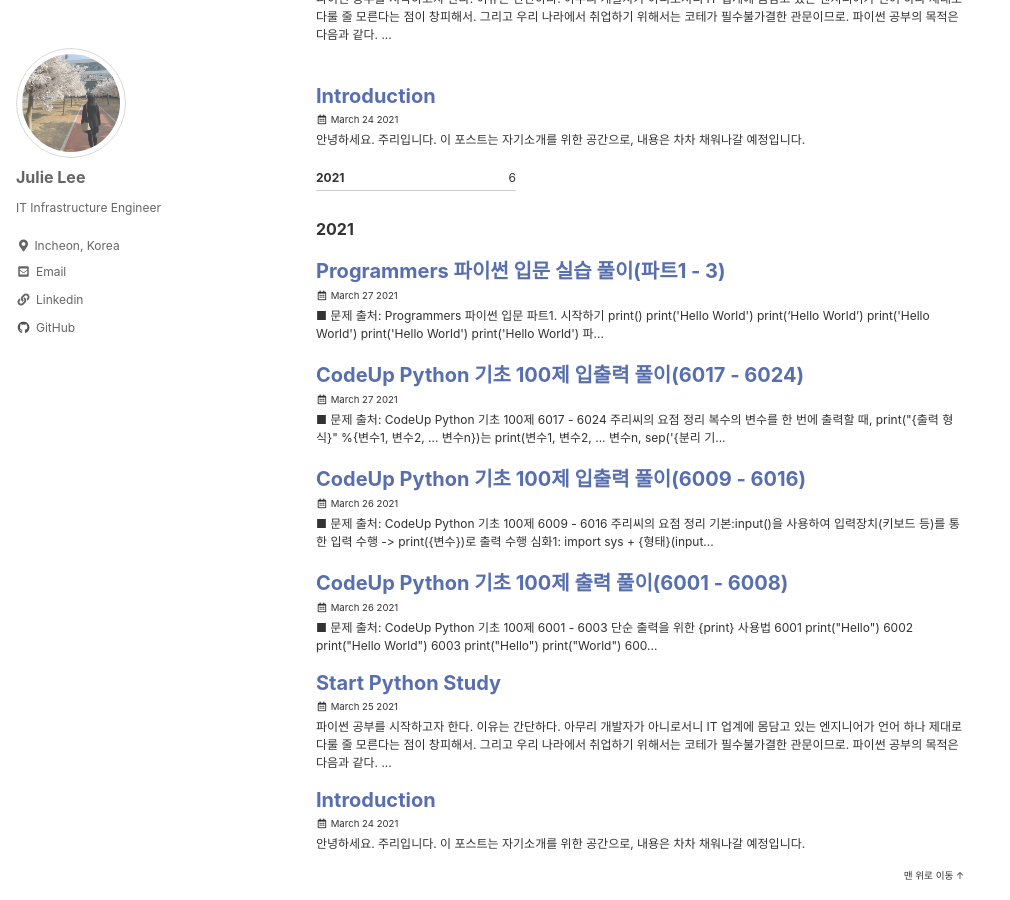
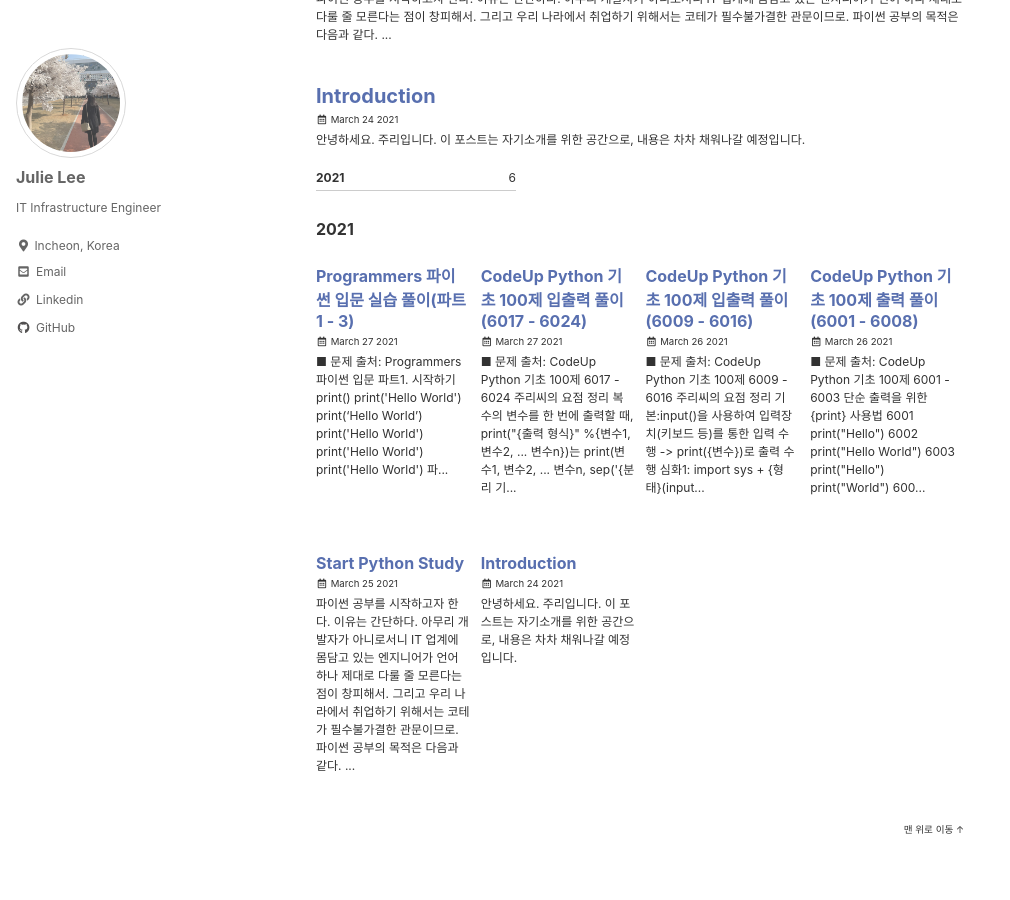
Before and after one commit to smilejulie0812/smilejulie0812.github.io, a Jekyll site: the page built from _pages/month-archive.html, in a window 1280 px wide and 900 px high, scrolled down 780 px. Shown: the whole window, without its empty margins (0-1010 px from the left). Built offline with Jekyll 4.4.1, drawn with Linux system fonts in a browser that asks for light colours; cached includes are drawn as plain includes.

Commit message:
Update month-archive.html

```diff
--- a/_pages/month-archive.html
+++ b/_pages/month-archive.html
@@ -2,6 +2,7 @@
 layout: posts
 permalink: /month-archive/
 title: "Posts by Month"
+entries_layout: grid
 author_profile: true
 ---
 {% assign postsByYear = site.posts | group_by_exp:"post", "post.date | date: '%Y.%m'"  %}
```
